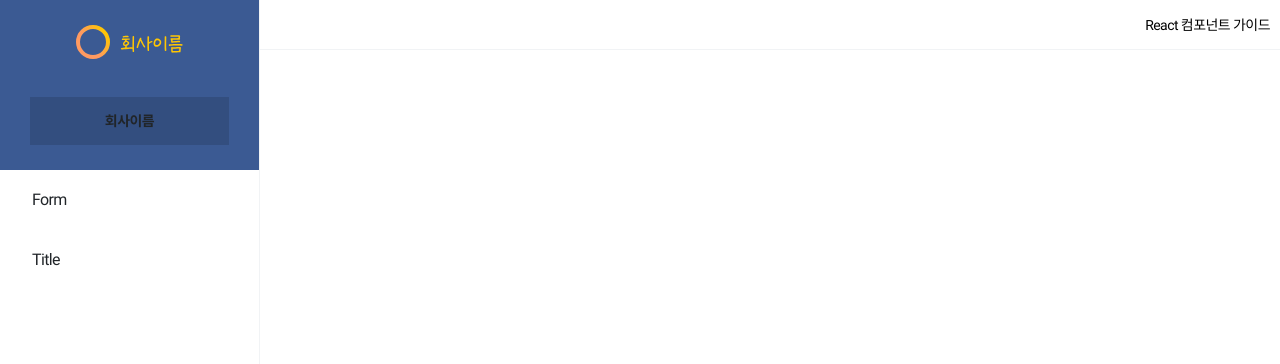
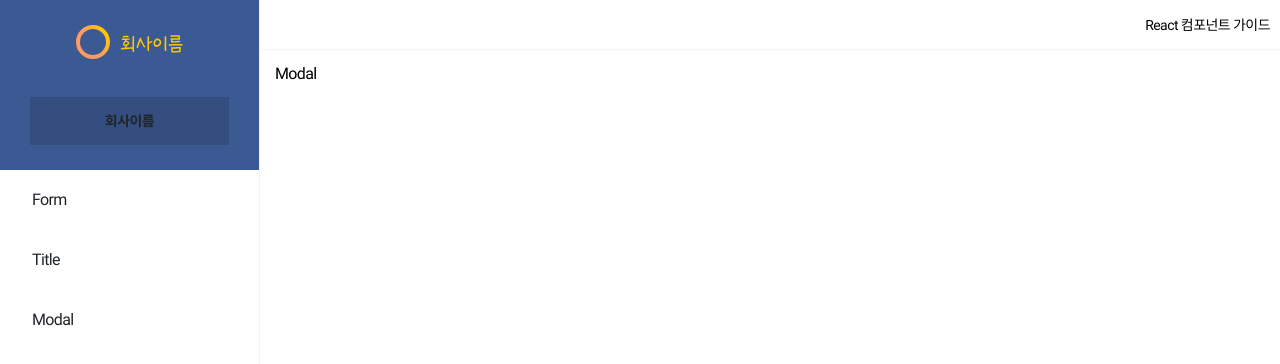
Before and after one commit to RAD-PUB/React_Guide, a React (Vite) app: page /modal in a window 1280 px wide. Shown: the top 364 px of the page. Built offline with nearby package versions, Linux system fonts and the light colour scheme.

Commit message:
20240403_02

```diff
--- a/src/App.jsx
+++ b/src/App.jsx
@@ -1,16 +1,36 @@
 import Header from './layouts/Header'
 import Router from './Router'
 import './assets/scss/ui.scss'
+import { useEffect, useState } from 'react'
 
 function App() {
+  const [tabSize, setTabSize] = useState(false);
+
+  useEffect(() => {
+    const handleResize = () => {
+      if (window.innerWidth <= 768) {
+        setTabSize(true);
+      } else {
+        setTabSize(false);
+        document.querySelector('.manage-left-hd').classList.remove('tab-active');
+      }
+    }
+
+    handleResize();
+    window.addEventListener('resize', handleResize);
+
+    return () => {
+      window.removeEventListener('resize', handleResize);
+    }
+  }, [])
   return (
-    <>
+    <div id='page' className={tabSize ? 'tab-size' : ''}>
       <Header />
 
       <main className='manage-main'>
         <Router />
       </main>
-    </>
+    </div>
   )
 }
 
--- a/src/Router.jsx
+++ b/src/Router.jsx
@@ -2,6 +2,7 @@ import { BrowserRouter, Routes, Route } from 'react-router-dom'
 import Content from './pages/Content'
 import Form from './pages/Form'
 import Title from './pages/Title'
+import Modal from './pages/Modal'
 
 const Router = () => {
     return (
@@ -10,6 +11,7 @@ const Router = () => {
                 <Route path='/' element={<Content />} />
                 <Route path='/form' element={<Form />} />
                 <Route path='/title' element={<Title />} />
+                <Route path='/modal' element={<Modal />} />
             </Routes>
         </BrowserRouter>
     )
--- a/src/assets/scss/layout/_common.scss
+++ b/src/assets/scss/layout/_common.scss
@@ -1,5 +1,5 @@
 /* =================== layout =================== */
-#root {
+#page {
     min-height: 100vh;
 
     padding: {
@@ -16,7 +16,6 @@
 .manage-main {
     overscroll-behavior: contain;
     width: 100%;
-    // max-width: 1300px;
     margin: 0 auto;
     padding: 15px;
 }
--- a/src/assets/scss/layout/_header.scss
+++ b/src/assets/scss/layout/_header.scss
@@ -88,6 +88,7 @@
         display: block;
         width: $hd-height;
         height: $hd-height;
+        cursor: pointer;
 
         @include make-virtual {
             position: absolute;
--- a/src/layouts/Header.jsx
+++ b/src/layouts/Header.jsx
@@ -10,7 +10,14 @@ const Header = () => {
                 </div>
             </div>
             <div className="manage-left-hd">
-                <button type="button" className="btn-gnb-icon tab-show">
+                <button
+                    type="button"
+                    className="btn-gnb-icon tab-show"
+                    onClick={(e) => {
+                        let leftHd = e.target.parentElement
+                        leftHd.classList.toggle('tab-active');
+                    }}
+                >
                     <span className="voice-only">메뉴 보기</span>
                 </button>
                 <h1 className="manage-logo-wrap">
@@ -24,6 +31,9 @@ const Header = () => {
                     <div className="manage-onedap-wrap">
                         <a href="http://localhost:5173/title" className="nav-ttl">Title</a>
                     </div>
+                    <div className="manage-onedap-wrap">
+                        <a href="http://localhost:5173/modal" className="nav-ttl">Modal</a>
+                    </div>
                 </nav>
             </div>
         </header>
--- /dev/null
+++ b/src/pages/Modal.jsx
@@ -0,0 +1,7 @@
+const Modal = () => {
+    return(
+        <div>Modal</div>
+    )
+}
+
+export default Modal
```
